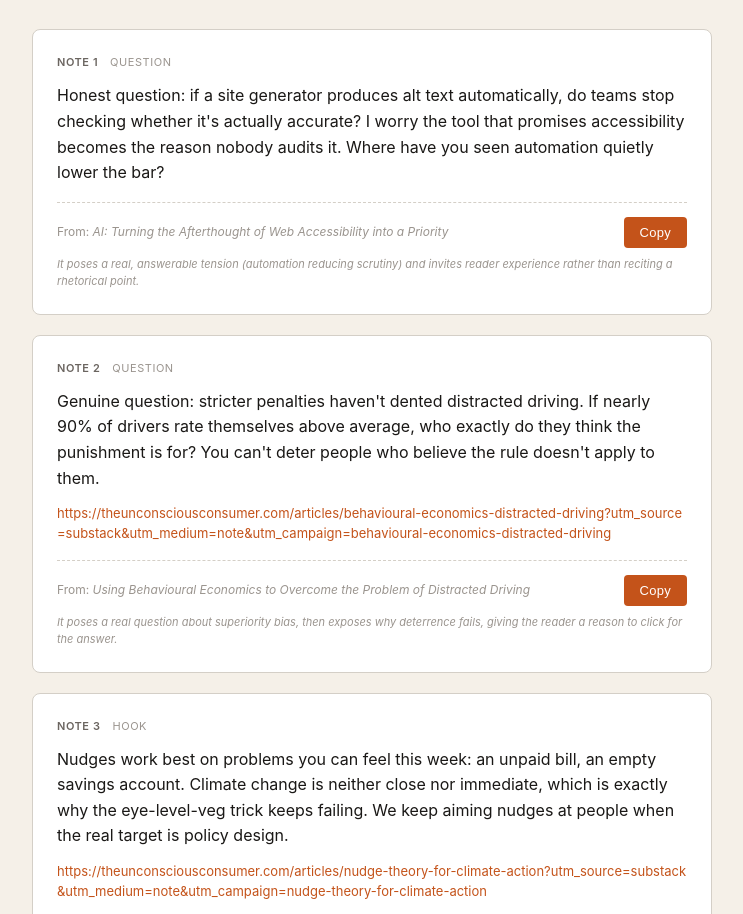
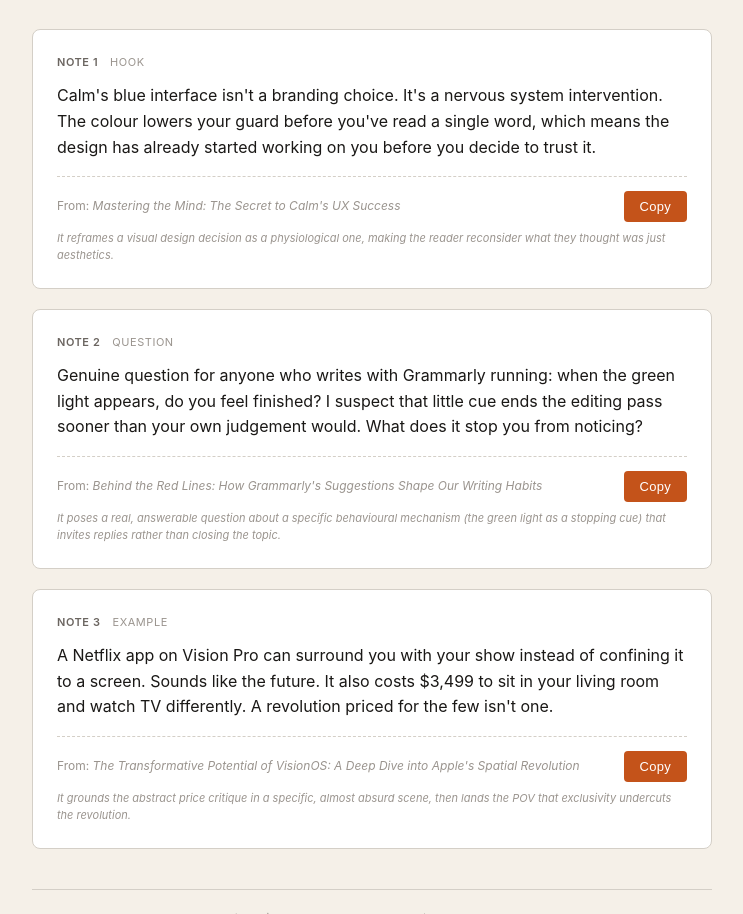
Before and after one commit to spadaraj/unconscious-consumer, a plain HTML site: page notes/today.html in a window 1280 px wide. Shown: the part 135-1049 px from the top of the page, without its empty margins (268-1011 px from the left). Drawn offline with Linux system fonts and the light colour scheme.

Commit message:
Daily notes for 2026-11-17

```diff
--- a/notes/today.html
+++ b/notes/today.html
@@ -4,7 +4,7 @@
   <meta charset="utf-8">
   <meta name="viewport" content="width=device-width, initial-scale=1">
   <meta name="robots" content="noindex, nofollow">
-  <title>TUC Notes — Monday, 16 November 2026</title>
+  <title>TUC Notes — Tuesday, 17 November 2026</title>
   <style>
     :root {
       --navy: #1A1816;
@@ -116,57 +116,51 @@
   <div class="container">
     <header class="page-header">
       <div class="eyebrow">The Unconscious Consumer</div>
-      <h1>Notes for Monday, 16 November 2026</h1>
+      <h1>Notes for Tuesday, 17 November 2026</h1>
       <div class="subtitle">Three candidates. Pick one, tweak if needed, post to Substack.</div>
     </header>
 
     <article class="note-card">
       <div class="note-meta">
         <span class="note-num">Note 1</span>
-        <span class="note-type">question</span>
+        <span class="note-type">hook</span>
       </div>
-      <div class="note-text">Honest question: if a site generator produces alt text automatically, do teams stop checking whether it&#x27;s actually accurate? I worry the tool that promises accessibility becomes the reason nobody audits it. Where have you seen automation quietly lower the bar?</div>
+      <div class="note-text">Calm&#x27;s blue interface isn&#x27;t a branding choice. It&#x27;s a nervous system intervention. The colour lowers your guard before you&#x27;ve read a single word, which means the design has already started working on you before you decide to trust it.</div>
 
       <div class="note-footer">
-        <div class="note-source">From: <em>AI: Turning the Afterthought of Web Accessibility into a Priority</em></div>
-        <button class="copy-btn" data-copy="Honest question: if a site generator produces alt text automatically, do teams stop checking whether it&#x27;s actually accurate? I worry the tool that promises accessibility becomes the reason nobody audits it. Where have you seen automation quietly lower the bar?" type="button">Copy</button>
+        <div class="note-source">From: <em>Mastering the Mind: The Secret to Calm&#x27;s UX Success</em></div>
+        <button class="copy-btn" data-copy="Calm&#x27;s blue interface isn&#x27;t a branding choice. It&#x27;s a nervous system intervention. The colour lowers your guard before you&#x27;ve read a single word, which means the design has already started working on you before you decide to trust it." type="button">Copy</button>
       </div>
-      <div class="note-reasoning">It poses a real, answerable tension (automation reducing scrutiny) and invites reader experience rather than reciting a rhetorical point.</div>
+      <div class="note-reasoning">It reframes a visual design decision as a physiological one, making the reader reconsider what they thought was just aesthetics.</div>
     </article>
     <article class="note-card">
       <div class="note-meta">
         <span class="note-num">Note 2</span>
         <span class="note-type">question</span>
       </div>
-      <div class="note-text">Genuine question: stricter penalties haven&#x27;t dented distracted driving. If nearly 90% of drivers rate themselves above average, who exactly do they think the punishment is for? You can&#x27;t deter people who believe the rule doesn&#x27;t apply to them.</div>
+      <div class="note-text">Genuine question for anyone who writes with Grammarly running: when the green light appears, do you feel finished? I suspect that little cue ends the editing pass sooner than your own judgement would. What does it stop you from noticing?</div>
 
-        <div class="note-link">
-          <a href="https://theunconsciousconsumer.com/articles/behavioural-economics-distracted-driving?utm_source=substack&utm_medium=note&utm_campaign=behavioural-economics-distracted-driving">https://theunconsciousconsumer.com/articles/behavioural-economics-distracted-driving?utm_source=substack&utm_medium=note&utm_campaign=behavioural-economics-distracted-driving</a>
-        </div>
       <div class="note-footer">
-        <div class="note-source">From: <em>Using Behavioural Economics to Overcome the Problem of Distracted Driving</em></div>
-        <button class="copy-btn" data-copy="Genuine question: stricter penalties haven&#x27;t dented distracted driving. If nearly 90% of drivers rate themselves above average, who exactly do they think the punishment is for? You can&#x27;t deter people who believe the rule doesn&#x27;t apply to them.&#10;&#10;https://theunconsciousconsumer.com/articles/behavioural-economics-distracted-driving?utm_source=substack&amp;utm_medium=note&amp;utm_campaign=behavioural-economics-distracted-driving" type="button">Copy</button>
+        <div class="note-source">From: <em>Behind the Red Lines: How Grammarly&#x27;s Suggestions Shape Our Writing Habits</em></div>
+        <button class="copy-btn" data-copy="Genuine question for anyone who writes with Grammarly running: when the green light appears, do you feel finished? I suspect that little cue ends the editing pass sooner than your own judgement would. What does it stop you from noticing?" type="button">Copy</button>
       </div>
-      <div class="note-reasoning">It poses a real question about superiority bias, then exposes why deterrence fails, giving the reader a reason to click for the answer.</div>
+      <div class="note-reasoning">It poses a real, answerable question about a specific behavioural mechanism (the green light as a stopping cue) that invites replies rather than closing the topic.</div>
     </article>
     <article class="note-card">
       <div class="note-meta">
         <span class="note-num">Note 3</span>
-        <span class="note-type">hook</span>
+        <span class="note-type">example</span>
       </div>
-      <div class="note-text">Nudges work best on problems you can feel this week: an unpaid bill, an empty savings account. Climate change is neither close nor immediate, which is exactly why the eye-level-veg trick keeps failing. We keep aiming nudges at people when the real target is policy design.</div>
+      <div class="note-text">A Netflix app on Vision Pro can surround you with your show instead of confining it to a screen. Sounds like the future. It also costs $3,499 to sit in your living room and watch TV differently. A revolution priced for the few isn&#x27;t one.</div>
 
-        <div class="note-link">
-          <a href="https://theunconsciousconsumer.com/articles/nudge-theory-for-climate-action?utm_source=substack&utm_medium=note&utm_campaign=nudge-theory-for-climate-action">https://theunconsciousconsumer.com/articles/nudge-theory-for-climate-action?utm_source=substack&utm_medium=note&utm_campaign=nudge-theory-for-climate-action</a>
-        </div>
       <div class="note-footer">
-        <div class="note-source">From: <em>From Page to Practice: The Power and Pitfalls of Applying Nudge Theory for Climate Action</em></div>
-        <button class="copy-btn" data-copy="Nudges work best on problems you can feel this week: an unpaid bill, an empty savings account. Climate change is neither close nor immediate, which is exactly why the eye-level-veg trick keeps failing. We keep aiming nudges at people when the real target is policy design.&#10;&#10;https://theunconsciousconsumer.com/articles/nudge-theory-for-climate-action?utm_source=substack&amp;utm_medium=note&amp;utm_campaign=nudge-theory-for-climate-action" type="button">Copy</button>
+        <div class="note-source">From: <em>The Transformative Potential of VisionOS: A Deep Dive into Apple&#x27;s Spatial Revolution</em></div>
+        <button class="copy-btn" data-copy="A Netflix app on Vision Pro can surround you with your show instead of confining it to a screen. Sounds like the future. It also costs $3,499 to sit in your living room and watch TV differently. A revolution priced for the few isn&#x27;t one." type="button">Copy</button>
       </div>
-      <div class="note-reasoning">It reframes nudge theory&#x27;s celebrated wins as the reason it stalls on climate, giving the reader a counter-intuitive claim with a clear POV.</div>
+      <div class="note-reasoning">It grounds the abstract price critique in a specific, almost absurd scene, then lands the POV that exclusivity undercuts the revolution.</div>
     </article>
     <footer>
-      Regenerates daily around 08:00 EDT &middot; Generated 2026-11-16 21:35 UTC<br>
+      Regenerates daily around 08:00 EDT &middot; Generated 2026-11-17 20:25 UTC<br>
       <a href="/">theunconsciousconsumer.com</a>
     </footer>
   </div>
```
